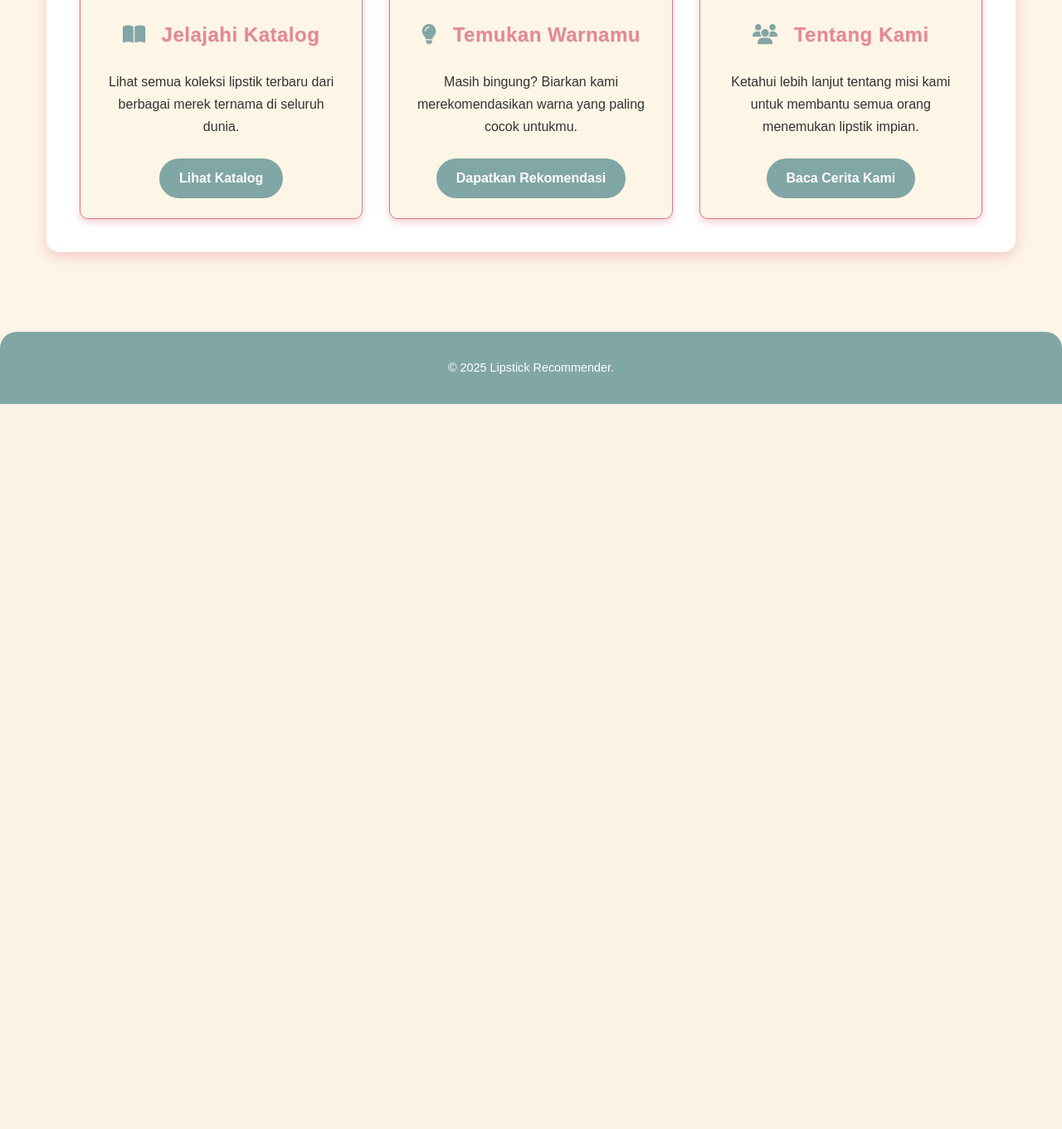
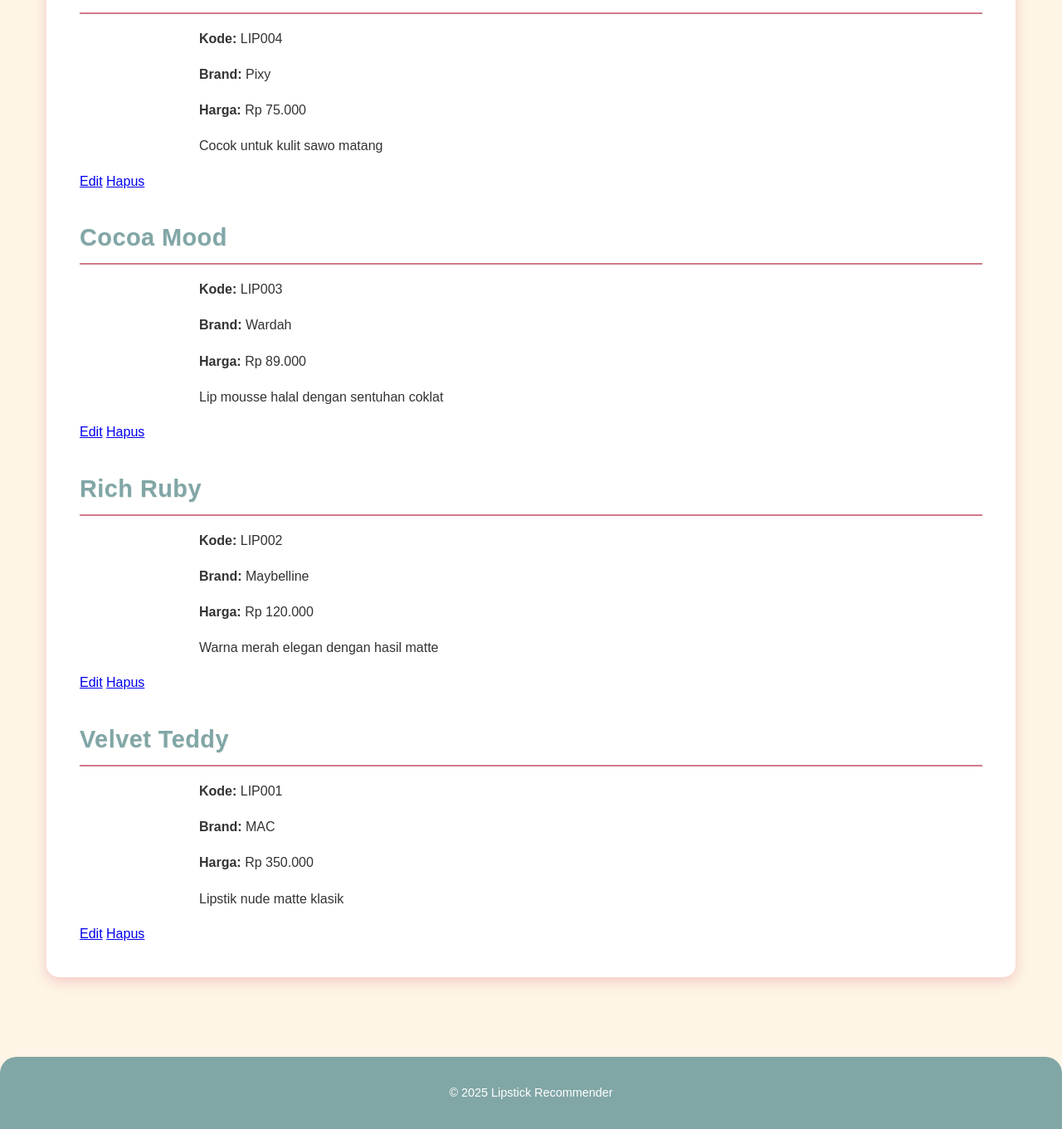
Before and after one commit to fadydv/Fadydv, a PHP site: page /dashboard.php in a window 1280 px wide. Shown: the part 781-2142 px from the top of the page at 83% size. Before the commit the page ends 1268 px from the top, so only its background shows below. Run offline with PHP 8.4, Linux system fonts and the light colour scheme; the visitor is signed in with stand-in values (Sample User, id 1); data comes from the database, SQL or seed files in the repository.

Commit message:
Update dashboard.php

```diff
--- a/dashboard.php
+++ b/dashboard.php
@@ -1,33 +1,29 @@
 <?php
 session_start();
-
 if (!isset($_SESSION['username'])) {
-    header('Location: login.php');
+    header("Location: login.php");
     exit;
 }
+require 'koneksi.php';
+
+$result = mysqli_query($conn, "SELECT * FROM lipsticks ORDER BY id DESC");
 ?>
 <!DOCTYPE html>
 <html lang="id">
 <head>
     <meta charset="UTF-8">
     <meta name="viewport" content="width=device-width, initial-scale=1.0">
-    <title>Dashboard - Lipstick Recommender</title>
+    <title>Dashboard — Lipstick CRUD</title>
     <link rel="stylesheet" href="style.css">
     <link rel="stylesheet" href="https://cdnjs.cloudflare.com/ajax/libs/font-awesome/6.5.1/css/all.min.css">
 </head>
 <body>
     <header>
-        <h1>Selamat Datang, <?php echo htmlspecialchars($_SESSION['username']); ?>!</h1>
-        <p>Semoga harimu menyenangkan. Siap menemukan warna sempurnamu?</p>
+        <h1>Dashboard Lipstick</h1>
     </header>
     <nav>
         <ul>
-            <li><a href="index.php">Beranda</a></li>
-            <li><a href="katalog.php">Katalog Lengkap</a></li>
-            <li><a href="rekomendasi.php">Temukan Warna Idealmu</a></li>
-            <li><a href="tentang.php">Tentang Kami</a></li>
             <?php if (isset($_SESSION['username'])): ?>
-                <li><a href="dashboard.php">Dashboard</a></li>
                 <li><a href="logout.php" class="nav-button-logout"><i class="fa-solid fa-right-from-bracket"></i> Logout</a></li>
             <?php else: ?>
             <li><a href="login.php" class="nav-button"><i class="fa-solid fa-right-to-bracket"></i> Login</a></li>
@@ -36,43 +32,40 @@ if (!isset($_SESSION['username'])) {
         </ul>
     </nav>
     <main>
-        <section>
-            <h2>Dashboard Pengguna</h2>
-            <p style="text-align: center; max-width: 600px; margin-bottom: 2rem;">Anda telah berhasil login. Gunakan menu cepat di bawah ini untuk menjelajahi fitur utama situs kami.</p>
+        <section class="crud-section">
+            <div class="dashboard-header">
+                <p>Selamat datang, <strong><?php echo htmlspecialchars($_SESSION['username']); ?></strong>!</p>
+            </div>
 
-            <div class="dashboard-grid">
-                <div class="dashboard-card">
-                    <img src="https://images.unsplash.com/photo-1596462502278-27bfdc403348?q=80&w=2080&auto=format&fit=crop" alt="Berbagai macam lipstik">
-                    <div class="dashboard-card-content">
-                        <h3><i class="fa-solid fa-book-open"></i> Jelajahi Katalog</h3>
-                        <p>Lihat semua koleksi lipstik terbaru dari berbagai merek ternama di seluruh dunia.</p>
-                        <a href="katalog.php" class="dashboard-button">Lihat Katalog</a>
-                    </div>
-                </div>
+            <div class="action-top">
+                <a href="create.php" class="btn-add-product">+ Tambah Lipstik Baru</a>
+            </div>
 
-                <div class="dashboard-card">
-                    <img src="https://images.unsplash.com/photo-1586495777744-4413f21062fa?q=80&w=1974&auto=format&fit=crop" alt="Wanita memilih warna lipstik">
-                    <div class="dashboard-card-content">
-                        <h3><i class="fa-solid fa-lightbulb"></i> Temukan Warnamu</h3>
-                        <p>Masih bingung? Biarkan kami merekomendasikan warna yang paling cocok untukmu.</p>
-                        <a href="rekomendasi.php" class="dashboard-button">Dapatkan Rekomendasi</a>
-                    </div>
-                </div>
-
-                <div class="dashboard-card">
-                    <img src="https://images.unsplash.com/photo-1625093742435-6fa192b6fb10?q=80&w=1974&auto=format&fit=crop" alt="Produk lipstik elegan">
-                    <div class="dashboard-card-content">
-                        <h3><i class="fa-solid fa-users"></i> Tentang Kami</h3>
-                        <p>Ketahui lebih lanjut tentang misi kami untuk membantu semua orang menemukan lipstik impian.</p>
-                        <a href="tentang.php" class="dashboard-button">Baca Cerita Kami</a>
-                    </div>
-                </div>
+            <div class="product-grid">
+                <?php if (mysqli_num_rows($result) > 0): ?>
+                    <?php while ($row = mysqli_fetch_assoc($result)): ?>
+                        <div class="product-card">
+                            <div class="product-card-content">
+                                <h3><?php echo htmlspecialchars($row['nama']); ?></h3>
+                                <p><strong>Kode:</strong> <?php echo htmlspecialchars($row['kode']); ?></p>
+                                <p><strong>Brand:</strong> <?php echo htmlspecialchars($row['brand']); ?></p>
+                                <p><strong>Harga:</strong> <?php echo htmlspecialchars($row['harga']); ?></p>
+                                <p class="description"><?php echo htmlspecialchars($row['deskripsi']); ?></p>
+                                <div class="action-buttons">
+                                    <a href="update.php?id=<?php echo $row['id']; ?>" class="edit-btn">Edit</a>
+                                    <a href="delete.php?id=<?php echo $row['id']; ?>" class="delete-btn" onclick="return confirm('Yakin ingin dihapus?')">Hapus</a>
+                                </div>
+                            </div>
+                        </div>
+                    <?php endwhile; ?>
+                <?php else: ?>
+                    <p class="no-data">Belum ada data lipstik. Silakan tambahkan produk baru.</p>
+                <?php endif; ?>
             </div>
         </section>
     </main>
     <footer>
-        <p>&copy; 2025 Lipstick Recommender.</p>
+        <p>&copy; 2025 Lipstick Recommender</p>
     </footer>
-    <script src="script.js"></script>
 </body>
 </html>
```
